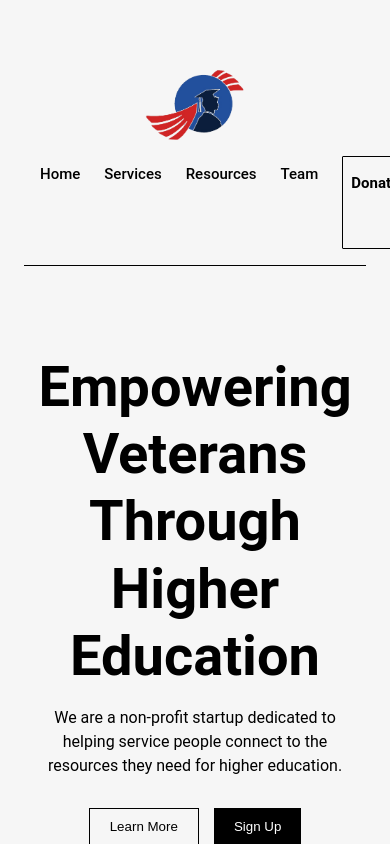
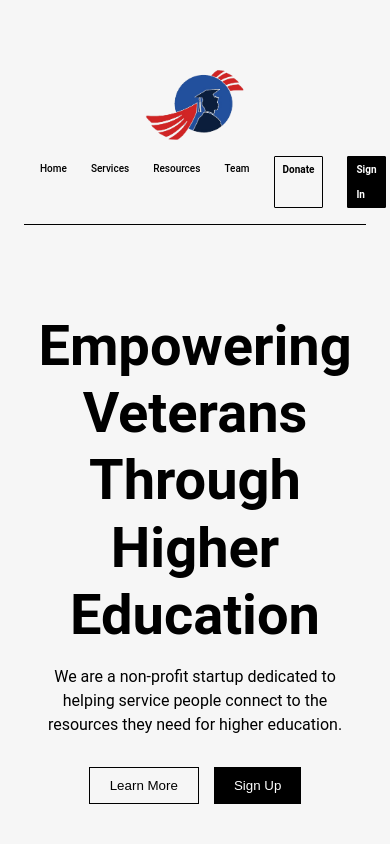
Before and after one commit to Chen-Steve/MENN-stack-dynamic-webapp, a Next.js app: page / in a window 390 px wide. Built offline with nearby package versions, Linux system fonts and the light colour scheme.

Commit message:
improved mobile view for navbar

```diff
--- a/src/styles/NavBar.module.css
+++ b/src/styles/NavBar.module.css
@@ -89,11 +89,11 @@
   }
 
   .navbarItem {
-    font-size: 15px; /* Slightly reduce the font size for mobile */
+    font-size: 10px; /* Slightly reduce the font size for mobile */
   }
 
   .donate, .volunteer {
-    padding: 0.5rem 0.5rem; /* Reduce padding for mobile */
-    font-size: 15px; /* Slightly reduce the font size for buttons on mobile */
+    padding: 0rem 0.5rem; /* Reduce padding for mobile */
+    font-size: 10px; /* Slightly reduce the font size for buttons on mobile */
   }
 }
```
